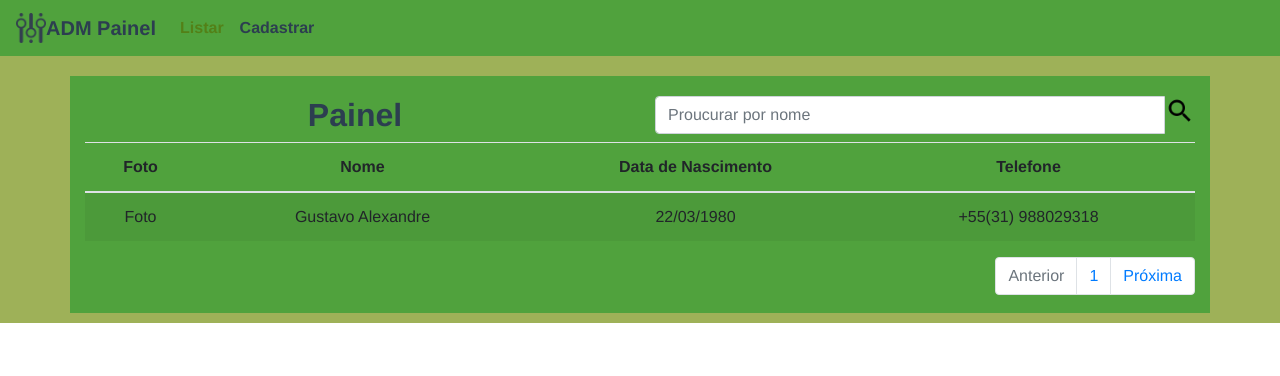
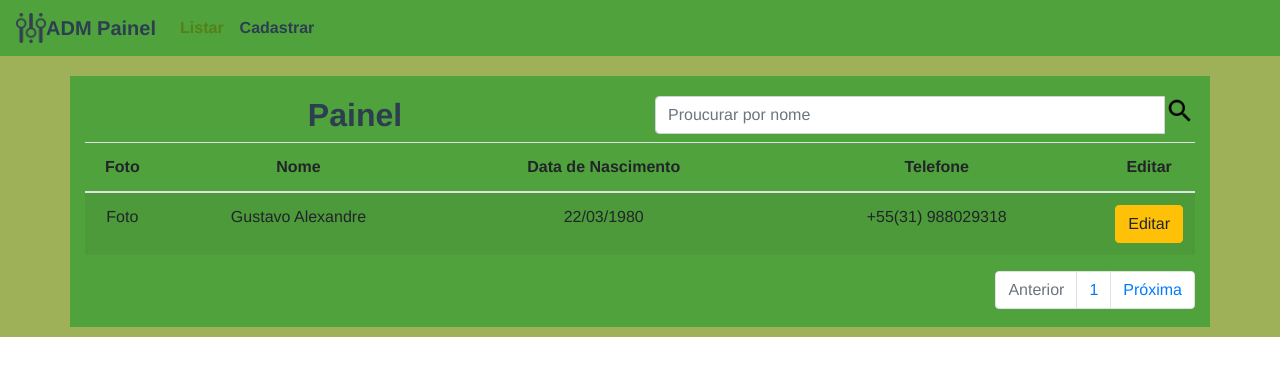
Before and after one commit to z4nder/crudTableVueBootstrap, a Vue app: page /#/list in a window 1280 px wide. Shown: the top 376 px of the page. Built offline with nearby package versions, Linux system fonts and the light colour scheme.

Commit message:
Edit button add

```diff
--- a/src/views/Listar.vue
+++ b/src/views/Listar.vue
@@ -21,9 +21,10 @@
           <thead>
             <tr>
               <th>Foto</th>
-              <th style="width: 30%;">Nome</th>
+              <th style="width: 25%;">Nome</th>
               <th style="width: 30%;">Data de Nascimento</th>
               <th style="width: 30%;">Telefone</th>
+              <th style="width: 5%;">Editar</th>
             </tr>
           </thead>
           <tbody>
@@ -32,6 +33,8 @@
               <td>Gustavo Alexandre</td>
               <td>22/03/1980</td>
               <td>+55(31) 988029318</td>
+              <td><button type="button" class="btn btn-warning">Editar</button>
+              </td>
             </tr>
           </tbody>
         </table>
@@ -64,5 +67,4 @@
     padding-top: 20px;
     padding-bottom: 2px;
   }
-
 </style>
```
Also changed, not shown: src/assets/baseline_edit_black_18dp.png (added), src/views/Cadastrar.vue (line endings or trailing spaces).
